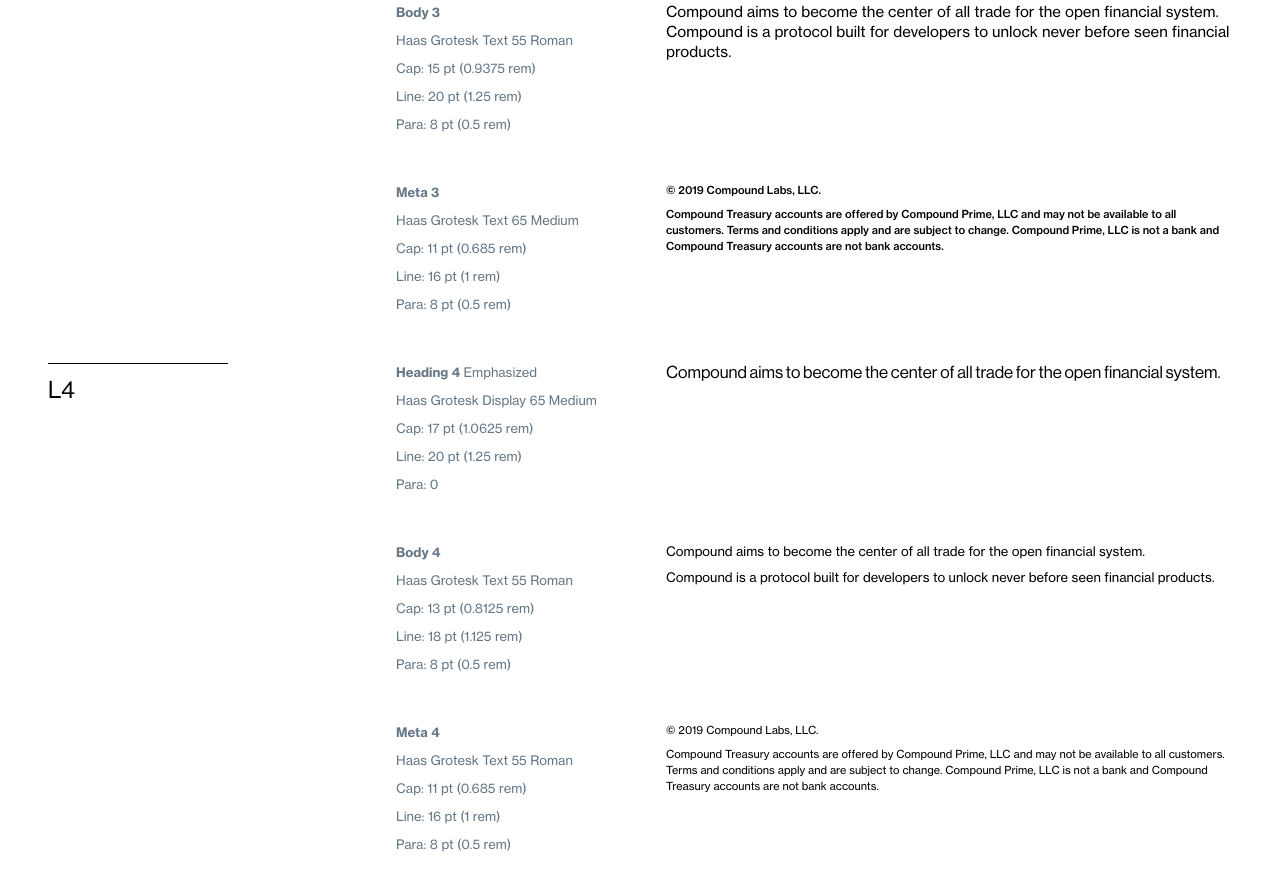
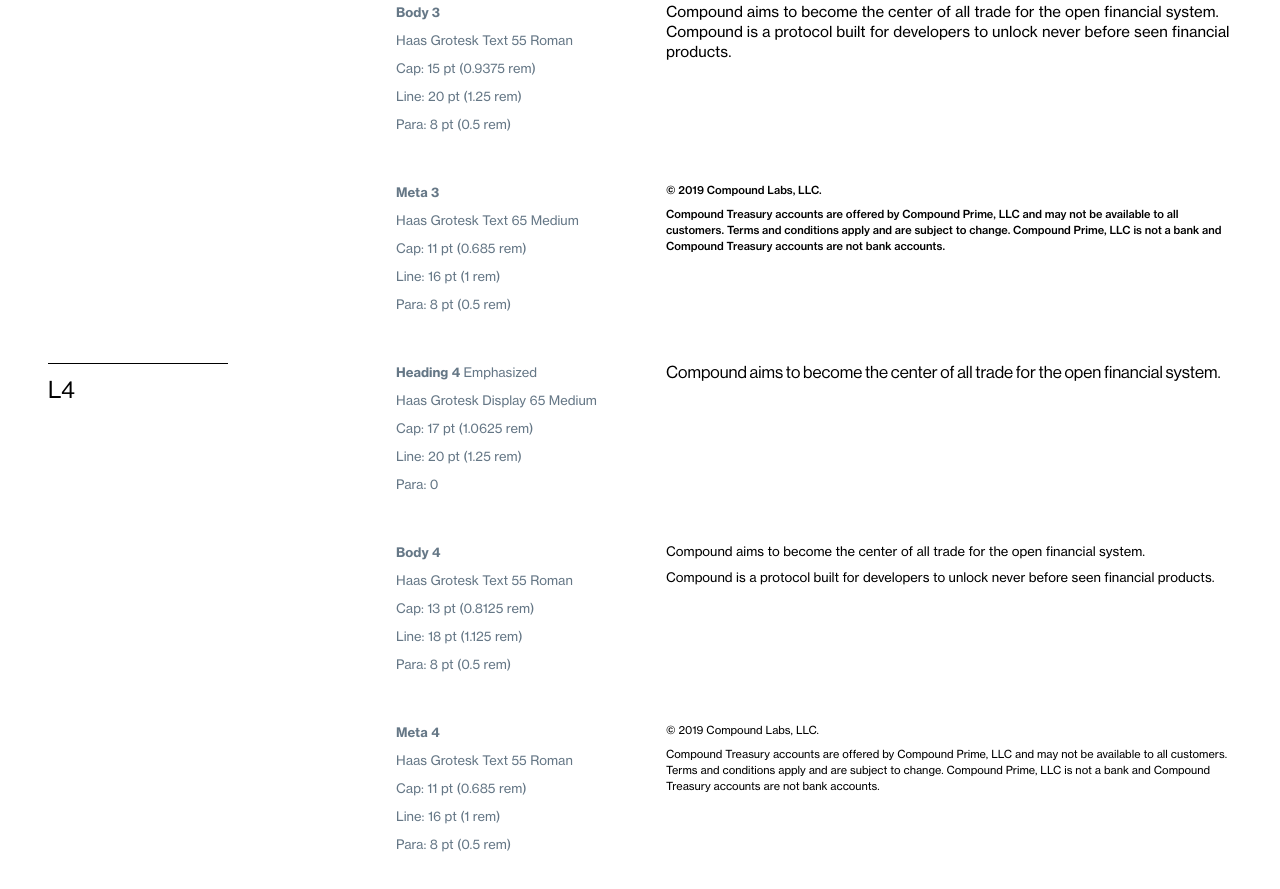
Before and after one commit to compound-finance/compound-styles, a website: page index.html in a window 1280 px wide. Shown: the part 2573-3462 px from the top of the page. Drawn offline with nearby package versions, Linux system fonts and the light colour scheme; files that its build step writes are made by us from their sources.

Commit message:
Update rems for 11px

```diff
--- a/scss/base/_typography.scss
+++ b/scss/base/_typography.scss
@@ -162,8 +162,8 @@
 $meta-font-size--L0: 0rem;
 $meta-font-size--L1: 0.8125rem;
 $meta-font-size--L2: 0.8125rem;
-$meta-font-size--L3: 0.685rem;
-$meta-font-size--L4: 0.685rem;
+$meta-font-size--L3: 0.6875rem;
+$meta-font-size--L4: 0.6875rem;
 
 $meta-font-weight--L0: normal;
 $meta-font-weight--L1: 500;
```
